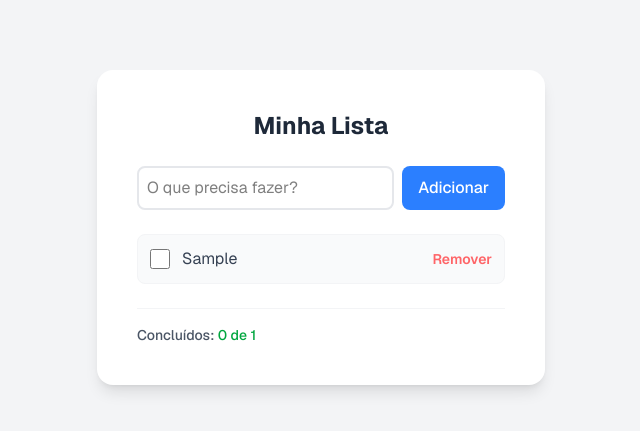
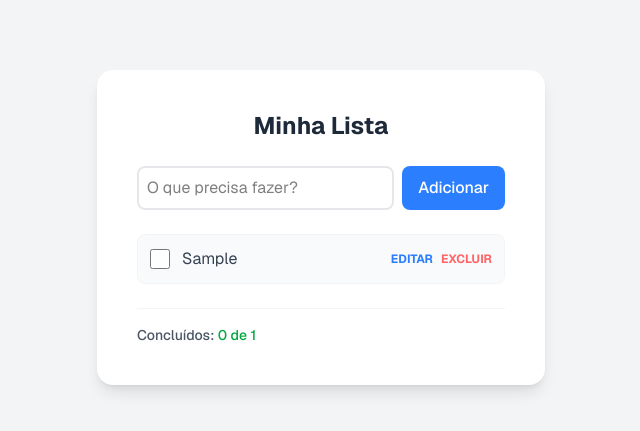
Before and after one commit to Hugo-Ferrari/Lista-de-tarefas, a Next.js app in the folder front/lista_de_tarefas/: page / in a window 1280 px wide. Both pictures are taken after typing "Sample" into the empty fields and a click on the button "Adicionar". Shown: the part 173-604 px from the top of the page, without its empty margins (319-959 px from the left). Built offline with nearby package versions, Linux system fonts and the light colour scheme.

Commit message:
fazendo opção de edição

```diff
--- a/front/lista_de_tarefas/app/components/Lista.tsx
+++ b/front/lista_de_tarefas/app/components/Lista.tsx
@@ -1,137 +1,156 @@
 "use client"
 import { useEffect, useState } from "react"
 
-
+// Definimos o formato de cada item da lista
 type ListaProps = {
     id: number
     text: string
     concluido: boolean
 }
 
+export function Lista() {
+    const [input, setInput] = useState<string>("") // Texto da nova tarefa
+    const [itens, setItens] = useState<ListaProps[]>([]) // Array com todas as tarefas
+    const [carregado, setCarregado] = useState<boolean>(false) // Controle para evitar overwrite do localStorage
 
-export function Lista() {
-    const [input, setInput] = useState<string>("")
-    const [itens, setItens] = useState<ListaProps[]>([])
-    // Criamos um estado para saber quando o componente terminou de carregar
-    const [carregado, setCarregado] = useState(false)
+    //  edição
+    const [idEdicao, setIdEdicao] = useState<number | null>(null) // Guarda o ID do item sendo editado
+    const [textoEdicao, setTextoEdicao] = useState<string>("") // Guarda o novo texto temporariamente
 
+    //  Roda apenas uma vez ao montar o componente
     useEffect(() => {
         const dadosSalvos = localStorage.getItem("@minha-lista:tarefas")
         if (dadosSalvos) {
-            // JSON.parse(texto): Pega o texto que veio do getItem e transforma de volta em uma lista de objetos para o React usar.
             setItens(JSON.parse(dadosSalvos))
         }
-        setCarregado(true) // Marca que o carregamento inicial foi feito
+        setCarregado(true) // Libera o salvamento automático após carregar os dados antigos
     }, [])
 
+    //  Roda sempre que a lista de 'itens' mudar
     useEffect(() => {
-        // CORREÇÃO: Verificamos se o componente já carregou os dados iniciais antes de salvar.
-        // Isso impede que uma lista vazia inicial apague seus dados salvos no localStorage.
         if (carregado) {
-            // salva ou atualiza um dado
-            // JSON.stringify(lista): Transforma sua lista de tarefas em uma string para poder usar o setItem.
             localStorage.setItem("@minha-lista:tarefas", JSON.stringify(itens))
         }
-    }, [itens, carregado]) // Faz a leitura sempre que a lista de itens mudar
+    }, [itens, carregado])
 
-
-
+    //  Adicionar nova tarefa
     const addItens = () => {
-        if (input.trim() === "") return
+        if (input.trim() === "") return // Evita tarefas vazias
 
         const novoItem: ListaProps = {
-            id: Date.now(),
+            id: Date.now(), // Gera um ID único baseado no tempo
             text: input,
             concluido: false
         }
 
-        setItens([...itens, novoItem]) // adiciona um item novo sem modificar o anterior
-        setInput("")
+        setItens([...itens, novoItem]) //  cria novo array com o novo item
+        setInput("") // Limpa o campo de entrada
     }
 
+    //  Marcar/Desmarcar como concluído
     const alternarConcluido = (id: number) => {
-        setItens(itens.map(item =>
-            item.id === id ? { ...item, concluido: !item.concluido } : item
-        ))
+        setItens(itens.map(item =>item.id === id ? { ...item, concluido: !item.concluido } : item))
     }
 
-    const Remover = (id: number) => {
-        // remove itens a partir do id (remove itens em ordem individual)
+    //  Remover tarefa
+    const remover = (id: number) => {
         setItens(itens.filter(item => item.id !== id))
     }
 
-    const editarItem = (id: number, novoTexto: string) => {
-        setItens(itens.map(item => item.id === id ? { ...item, text: novoTexto } : item))
+    //  Iniciar o modo de edição
+    const iniciarEdicao = (item: ListaProps) => {
+        setIdEdicao(item.id) // Define qual ID vamos editar
+        setTextoEdicao(item.text) // Preenche o input de edição com o texto atual
+    }
+
+    //  Salvar a alteração feita no texto
+    const salvarEdicao = (id: number) => {
+        setItens(itens.map(item => item.id === id ? { ...item, text: textoEdicao } : item))
+        setIdEdicao(null) // Fecha o modo de edição
+        setTextoEdicao("") // Limpa o estado temporário
     }
 
     return (
-
         <div className="min-h-screen w-full p-4 flex flex-col justify-center items-center bg-gray-100 font-sans">
-
-            <div className="bg-white p-6 sm:p-10 rounded-2xl shadow-lg w-full max-w-md">
+            <div className="bg-white p-6 sm:p-10 rounded-2xl shadow-lg w-full max-w-md text-black">
 
                 <h2 className="text-2xl font-bold mb-6 text-gray-800 text-center">Minha Lista</h2>
 
+                {/* adicionar tarefas */}
                 <div className="flex gap-2 mb-6 w-full">
                     <input
                         type="text"
                         value={input}
                         onChange={(e) => setInput(e.target.value)}
-                        // Adicionando um atalho para facilitar o uso:
-                        onKeyDown={(e) => e.key === 'Enter' && addItens()} //usuário possa apenas apertar "Enter" em vez de ter que clicar no botão sempre.
+                        onKeyDown={(e) => e.key === 'Enter' && addItens()}
                         placeholder="O que precisa fazer?"
-                        className="border-2 border-gray-200 p-2 rounded-lg flex-1 min-w-0 focus:border-blue-500 outline-none transition-colors text-black text-base"
+                        className="border-2 border-gray-200 p-2 rounded-lg flex-1 focus:border-blue-500 outline-none transition-colors text-base"
                     />
                     <button
                         onClick={addItens}
-                        className="bg-blue-500 hover:bg-blue-600 active:scale-95 text-white px-4 py-2 rounded-lg font-medium transition-all shrink-0"
+                        className="bg-blue-500 hover:bg-blue-600 active:scale-95 text-white px-4 py-2 rounded-lg font-medium transition-all"
                     >
                         Adicionar
                     </button>
                 </div>
 
-                <ul className="space-y-3 max-h-[400px] ">
+                {/* lista de tarefas */}
+                <ul className="space-y-3 max-h-[400px] overflow-y-auto">
                     {itens.map((item) => (
-                        <li key={item.id} className="flex justify-between items-center bg-gray-50 p-3 rounded-lg border border-gray-100 gap-2">
-                            <div className="flex items-center gap-3 min-w-0">
+                        <li key={item.id} className="flex flex-col bg-gray-50 p-3 rounded-lg border border-gray-100 gap-2">
+
+                            {/* edição e visualizaçao */}
+                            <div className="flex justify-between items-center gap-2">
+                                <div className="flex items-center gap-3 min-w-0 flex-1">
                                     <input
                                         type="checkbox"
                                         checked={item.concluido}
                                         onChange={() => alternarConcluido(item.id)}
                                         className="w-5 h-5 accent-green-500 cursor-pointer shrink-0"
                                     />
-
-                                <span className={`text-base transition-all truncate ${item.concluido ? 'line-through text-gray-400' : 'text-gray-700'
-                                    }`}>
+                                    {/* Se estiver editando este ID, esconde o texto e mostra o input */}
+                                    {idEdicao !== item.id ? (
+                                        <span className={`text-base truncate ${item.concluido ? 'line-through text-gray-400' : 'text-gray-700'}`}>
                                             {item.text}
                                         </span>
+                                    ) : (
+                                        <input
+                                            className="border-b border-blue-500 outline-none bg-transparent flex-1"
+                                            value={textoEdicao}
+                                            onChange={(e) => setTextoEdicao(e.target.value)}
+                                            autoFocus
+                                        />
+                                    )}
                                 </div>
 
-                            <button
-                                onClick={() => Remover(item.id)}
-                                className="text-red-400 hover:text-red-600 active:text-red-800 text-sm font-semibold transition-colors shrink-0"
-                            >
-                                Remover
-                            </button>
-
+                                {/* botao para se editar */}
+                                <div className="flex gap-2">
+                                    {idEdicao === item.id ? (
+                                        <button onClick={() => salvarEdicao(item.id)} className="text-green-600 font-bold text-xs uppercase">Salvar</button>
+                                    ) : (
+                                        <button onClick={() => iniciarEdicao(item)} className="text-blue-500 hover:text-blue-700 text-xs uppercase font-bold">Editar</button>
+                                    )}
+                                    <button onClick={() => remover(item.id)} className="text-red-400 hover:text-red-600 text-xs uppercase font-bold">Excluir</button>
+                                </div>
+                            </div>
                         </li>
                     ))}
                 </ul>
 
-                {itens.length === 0 && ( //se os itens estiverem zerados, aparece "sua lista esta vazia"
+                {/* se a lista etiver vazia aparecerá "Sua lista esta vazia" */}
+                {itens.length === 0 && (
                     <p className="text-gray-400 text-center mt-4 italic">Sua lista está vazia.</p>
                 )}
 
+                {/*mostra quantas tarefas ainda faltam, quantas já foram concluidas */}
                 <div className="flex justify-between w-full mt-6 pt-4 border-t border-gray-100 text-sm font-medium">
                     <p className="text-gray-600">
                         Concluídos: <span className="text-green-600">
-                            {/* filtra os items e separa qual foi concluido e quais ainda nn foram */}
                             {itens.filter(i => i.concluido).length} de {itens.length}
                         </span>
                     </p>
                 </div>
             </div>
-
         </div>
     )
 }
```
Lines whose indentation alone changed are shown as unchanged.
